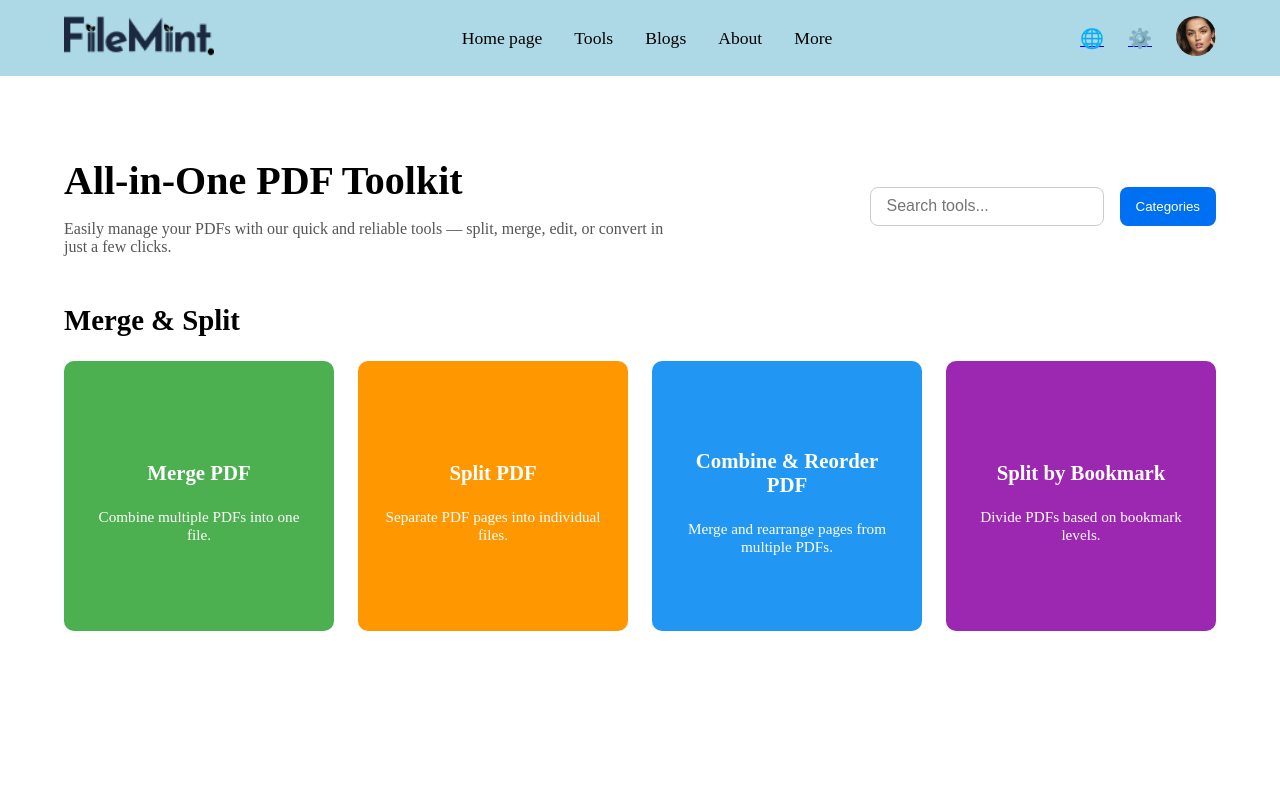
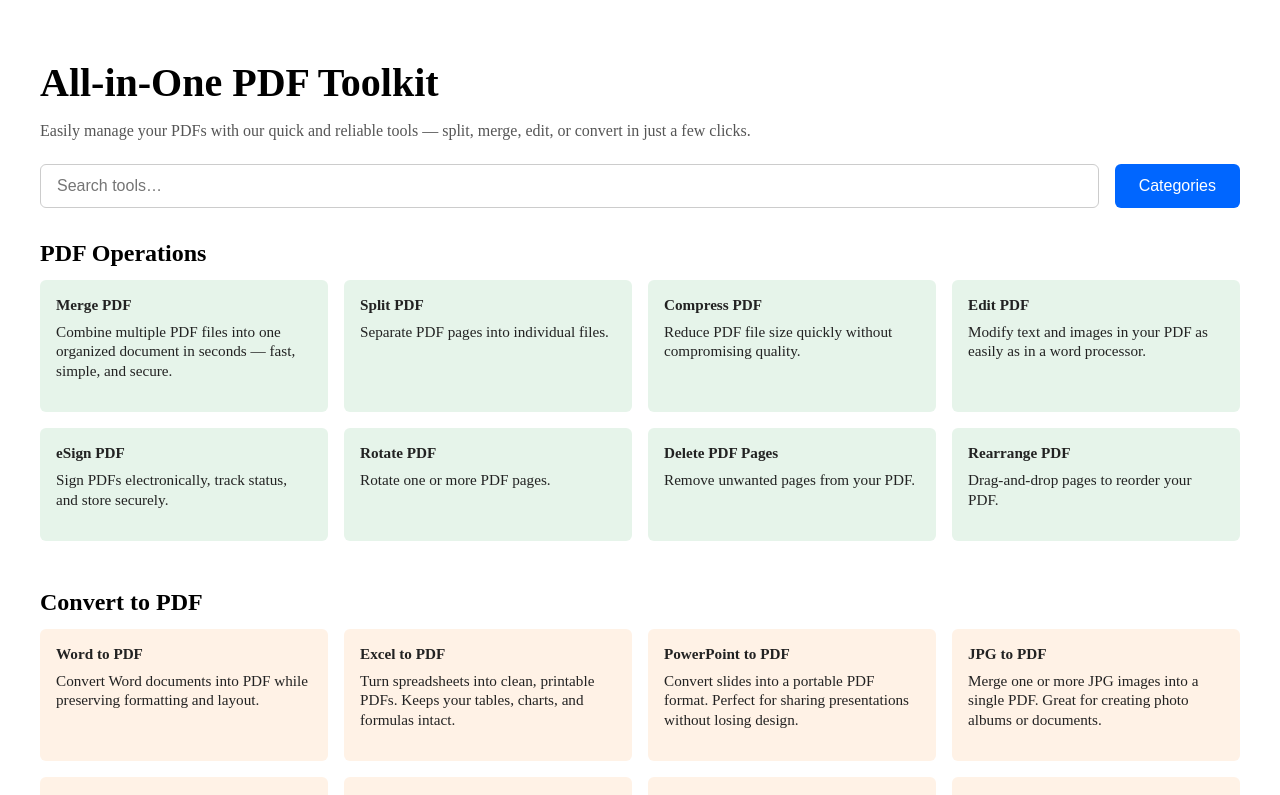
Before and after one commit to Officially-aditya/FileMint, a Next.js app: page /all in a window 1280 px wide. Shown: the top 795 px of the page. Built offline with nearby package versions, Linux system fonts and the light colour scheme.

Commit message:
view pages added

```diff
--- a/src/app/all/page.tsx
+++ b/src/app/all/page.tsx
@@ -1,12 +1,141 @@
 // src/app/all/page.tsx
-import All from '../components/all';
-import Navbar from '../components/Navbar'
+import Link from "next/link";
+
+// Define your tool data
+const pdfOperations = [
+  { title: "Merge PDF",        description: "Combine multiple PDF files into one organized document in seconds — fast, simple, and secure.", route: "/mergepdf" },
+  { title: "Split PDF",        description: "Separate PDF pages into individual files.", route: "/splitpdf" },
+  { title: "Compress PDF",     description: "Reduce PDF file size quickly without compromising quality.", route: "/compresspdf" },
+  { title: "Edit PDF",         description: "Modify text and images in your PDF as easily as in a word processor.", route: "/editpdf" },
+  { title: "eSign PDF",        description: "Sign PDFs electronically, track status, and store securely.", route: "/esignpdf" },
+  { title: "Rotate PDF",       description: "Rotate one or more PDF pages.", route: "/rotatepdf" },
+  { title: "Delete PDF Pages", description: "Remove unwanted pages from your PDF.", route: "/deletepdfpages" },
+  { title: "Rearrange PDF",    description: "Drag-and-drop pages to reorder your PDF.", route: "/reorderpdf" },
+];
+
+const convertToPDF = [
+  { title: "Word to PDF",         description: "Convert Word documents into PDF while preserving formatting and layout.", route: "/wordtopdf" },
+  { title: "Excel to PDF",        description: "Turn spreadsheets into clean, printable PDFs. Keeps your tables, charts, and formulas intact.", route: "/exceltopdf" },
+  { title: "PowerPoint to PDF",   description: "Convert slides into a portable PDF format. Perfect for sharing presentations without losing design.", route: "/ppttopdf" },
+  { title: "JPG to PDF",          description: "Merge one or more JPG images into a single PDF. Great for creating photo albums or documents.", route: "/jpgtopdf" },
+  { title: "PNG to PDF",          description: "Merge PNG images into a PDF document quickly.", route: "/pngtopdf" },
+  { title: "TIFF to PDF",         description: "Convert TIFF files to PDF with high fidelity.", route: "/tifftopdf" },
+  { title: "HTML to PDF",         description: "Convert web pages (HTML) into PDF files.", route: "/htmltopdf" },
+  { title: "Scan to PDF",         description: "Turn scanned images into searchable PDFs.", route: "/scantopdf" },
+  { title: "CAD to PDF",          description: "Convert CAD drawings into PDF for easy sharing.", route: "/cadtops" },
+  { title: "Any File to PDF",     description: "Universal converter—turn almost any document into PDF.", route: "/anytopdf" },
+];
+
+const convertFromPDF = [
+  { title: "PDF to Word",         description: "Extract text and formatting from PDF to Word.", route: "/pdftoword" },
+  { title: "PDF to Excel",        description: "Export tables and data from PDF to Excel.", route: "/pdftoexcel" },
+  { title: "PDF to PowerPoint",   description: "Turn your PDF slides back into PowerPoint files.", route: "/pdftoppt" },
+  { title: "PDF to JPG",          description: "Export PDF pages as high-quality JPG images.", route: "/pdftojpg" },
+  { title: "PDF to PNG",          description: "Export PDF pages as PNG images.", route: "/pdftopng" },
+  { title: "PDF to Text",         description: "Extract plain text from your PDF.", route: "/pdftotext" },
+  { title: "PDF to HTML",         description: "Convert PDF into web-ready HTML.", route: "/pdftohtml" },
+  { title: "PDF to AutoCAD",      description: "Convert PDFs back to DWG/DXF for editing in AutoCAD.", route: "/pdftocad" },
+  { title: "PDF to Markdown",     description: "Extract Markdown-friendly text from your PDF.", route: "/pdftomarkdown" },
+  { title: "PDF to ePub",         description: "Turn your PDF into an ePub ebook.", route: "/pdftoepub" },
+  { title: "PDF to XML",          description: "Export PDF content as XML.", route: "/pdftoxml" },
+  { title: "PDF to Any Image",    description: "Convert PDF pages into any image format.", route: "/pdftoimage" },
+];
+
+const advancedTools = [
+  { title: "Batch Processing",         description: "Apply actions to multiple PDFs in one go.", route: "/batch" },
+  { title: "Compare PDFs",             description: "Visually compare two PDFs and highlight differences.", route: "/comparepdf" },
+  { title: "Optimize PDF (Web/Print)", description: "Optimize for fast web viewing or high-res printing.", route: "/optimizepdf" },
+  { title: "Add Watermark & Remove",   description: "Stamp or remove watermarks from your PDFs.", route: "/watermark" },
+  { title: "OCR PDF → AI",             description: "Make scanned PDFs searchable with OCR powered by AI.", route: "/ocr" },
+  { title: "API & Upload",             description: "Integrate our tools into your own apps via API.", route: "/api" },
+];
+
+const premiumTools = [
+  { title: "All PDF Summarizer",      description: "AI summaries of any PDF document.", route: "/summarizer" },
+  { title: "PDF Language Converter", description: "Translate your PDF into 100+ languages.", route: "/translate" },
+  { title: "All Questions Generator",description: "Generate quiz questions from your PDF.", route: "/quiz" },
+  { title: "Bulk Upload",             description: "Upload and process hundreds of PDFs at once.", route: "/bulk-upload" },
+];
 
 export default function AllToolsPage() {
-  return(
-    <>
-    <Navbar />
-    <All />
-    </>
+  return (
+    <div style={{ maxWidth: 1200, margin: "0 auto", padding: "2rem 1rem" }}>
+      {/* Header */}
+      <h1 style={{ fontSize: "2.5rem", marginBottom: ".5rem" }}>All-in-One PDF Toolkit</h1>
+      <p style={{ color: "#555", marginBottom: "1.5rem" }}>
+        Easily manage your PDFs with our quick and reliable tools — split, merge, edit, or convert in just a few clicks.
+      </p>
+
+      {/* Search & Categories */}
+      <div style={{ display: "flex", gap: "1rem", marginBottom: "2rem" }}>
+        <input
+          type="search"
+          placeholder="Search tools…"
+          style={{
+            flex: 1,
+            padding: ".75rem 1rem",
+            borderRadius: "6px",
+            border: "1px solid #ccc",
+            fontSize: "1rem",
+          }}
+        />
+        <button
+          style={{
+            padding: ".75rem 1.5rem",
+            backgroundColor: "#0066FF",
+            color: "#fff",
+            border: "none",
+            borderRadius: "6px",
+            cursor: "pointer",
+            fontSize: "1rem",
+          }}
+        >
+          Categories
+        </button>
+      </div>
+
+      {/* Section generator */}
+      {[
+        { title: "PDF Operations",   items: pdfOperations },
+        { title: "Convert to PDF",   items: convertToPDF },
+        { title: "Convert from PDF", items: convertFromPDF },
+        { title: "Advanced & Specialized Tools", items: advancedTools },
+        { title: "Premium",          items: premiumTools },
+      ].map((section, idx) => (
+        <section key={idx} style={{ marginBottom: "3rem" }}>
+          <h2 style={{ fontSize: "1.5rem", marginBottom: ".8rem" }}>{section.title}</h2>
+          <div
+            style={{
+              display: "grid",
+              gridTemplateColumns: "repeat(auto-fill,minmax(240px,1fr))",
+              gap: "1rem",
+            }}
+          >
+            {section.items.map((tool, i) => (
+              <Link
+                key={i}
+                href={tool.route}
+                style={{
+                  display: "block",
+                  padding: "1rem",
+                  background: section.title === "PDF Operations" ? "#E6F4EA" :
+                             section.title === "Convert to PDF"   ? "#FFF2E6" :
+                             section.title === "Convert from PDF" ? "#F3E6FF" :
+                             section.title === "Advanced & Specialized Tools" ? "#F0F0F0" :
+                             "#E6F0FF",
+                  borderRadius: "6px",
+                  textDecoration: "none",
+                  color: "#222",
+                  fontSize: ".95rem",
+                }}
+              >
+                <strong>{tool.title}</strong>
+                <p style={{ marginTop: ".5rem", lineHeight: 1.3 }}>{tool.description}</p>
+              </Link>
+            ))}
+          </div>
+        </section>
+      ))}
+    </div>
   );
 }
--- a/src/app/components/Navbar.tsx
+++ b/src/app/components/Navbar.tsx
@@ -76,6 +76,9 @@ export default function Navbar() {
                 More
               </Link>
             </li>
+
+
+
           </ul>
         </nav>
 
--- a/src/app/tools/page.tsx
+++ b/src/app/tools/page.tsx
@@ -11,6 +11,7 @@ export default function ToolsPage() {
   return (
     <>
       <Navbar />
+
       <AllTools />
     </>
   )
```
Also changed, not shown: src/app/components/HomePage.tsx (line endings or trailing spaces).
